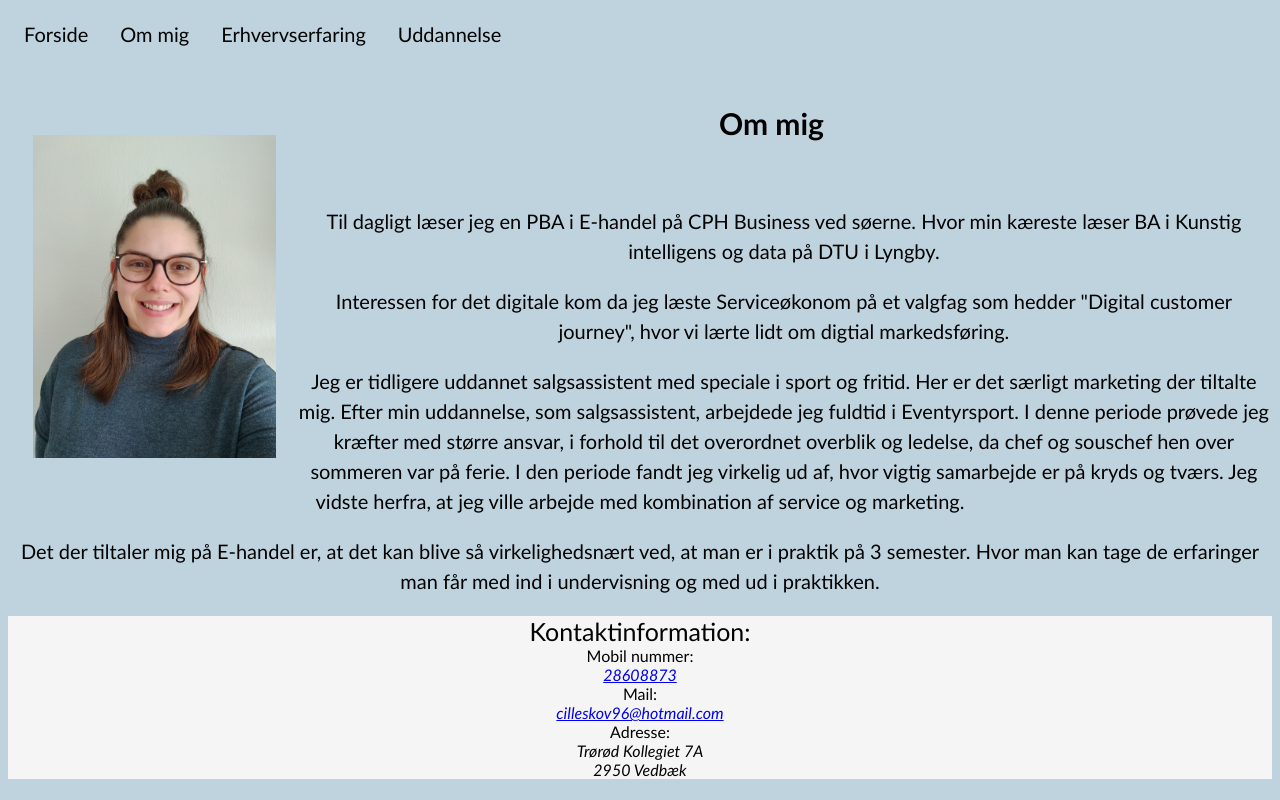
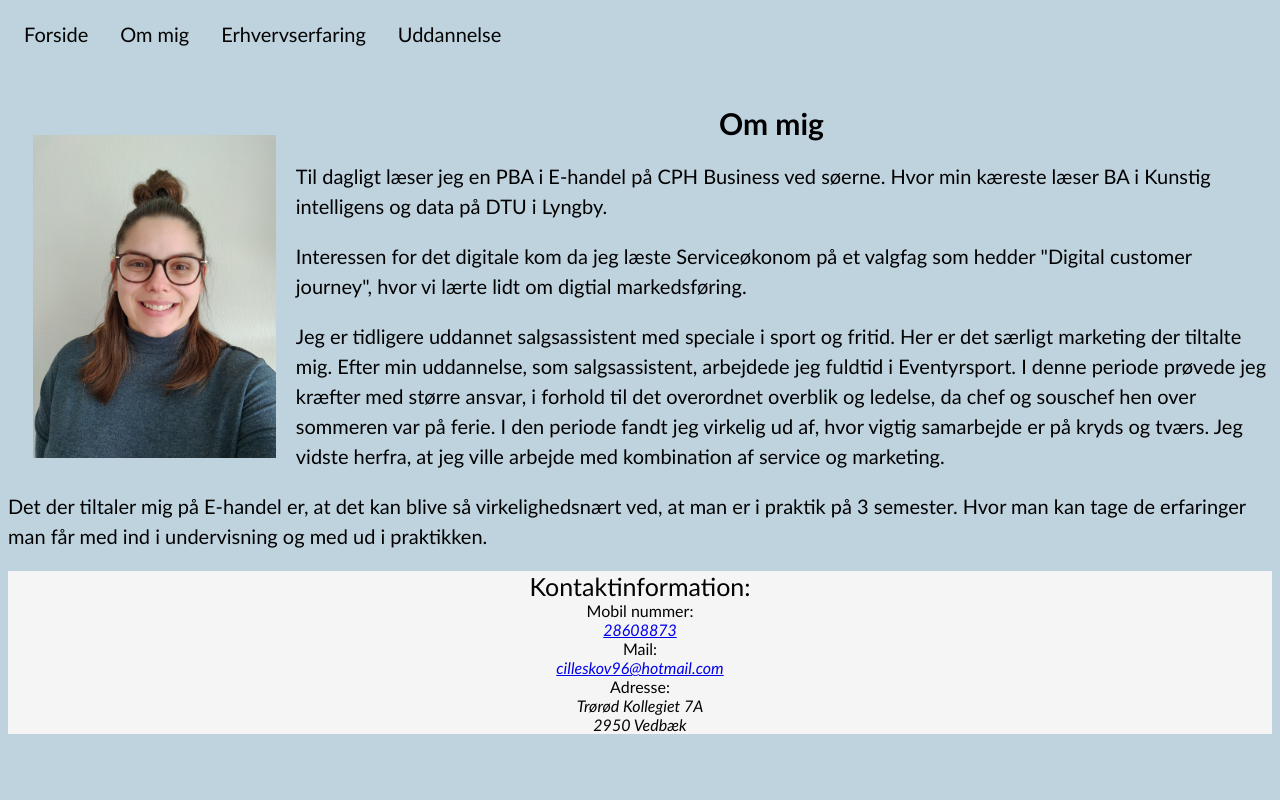
Before and after one commit to Cille331/cille331.github.io, a plain HTML site: page om mig.html in a window 1280 px wide. Drawn offline with Linux system fonts and the light colour scheme.

Commit message:
Fix styling

```diff
--- a/css/stylesheet.css
+++ b/css/stylesheet.css
@@ -25,6 +25,7 @@ h1{
 }
 header {
     padding: 25px;
+    padding-bottom: 0px;
     text-align: center;
     font-size: 20px;
     color: black(59, 235, 23);
@@ -51,7 +52,7 @@ table, th, td {
 }
 p {
 
-    text-align: center;
+    text-align: left;
     font-size: 20px;
     line-height: 150%;
   }
```
